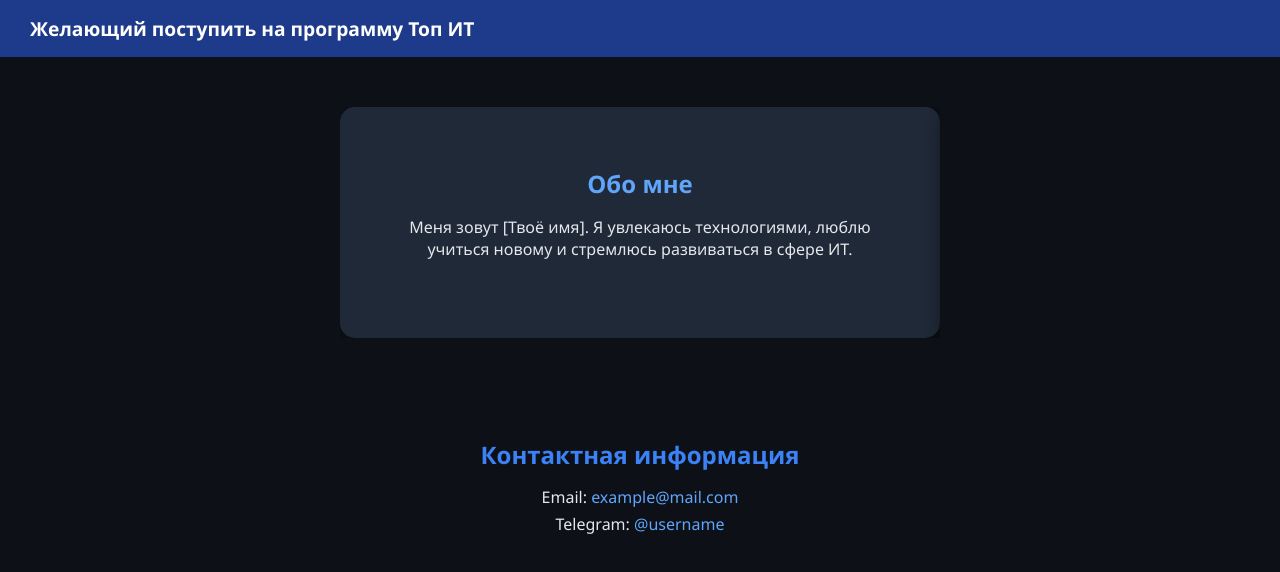
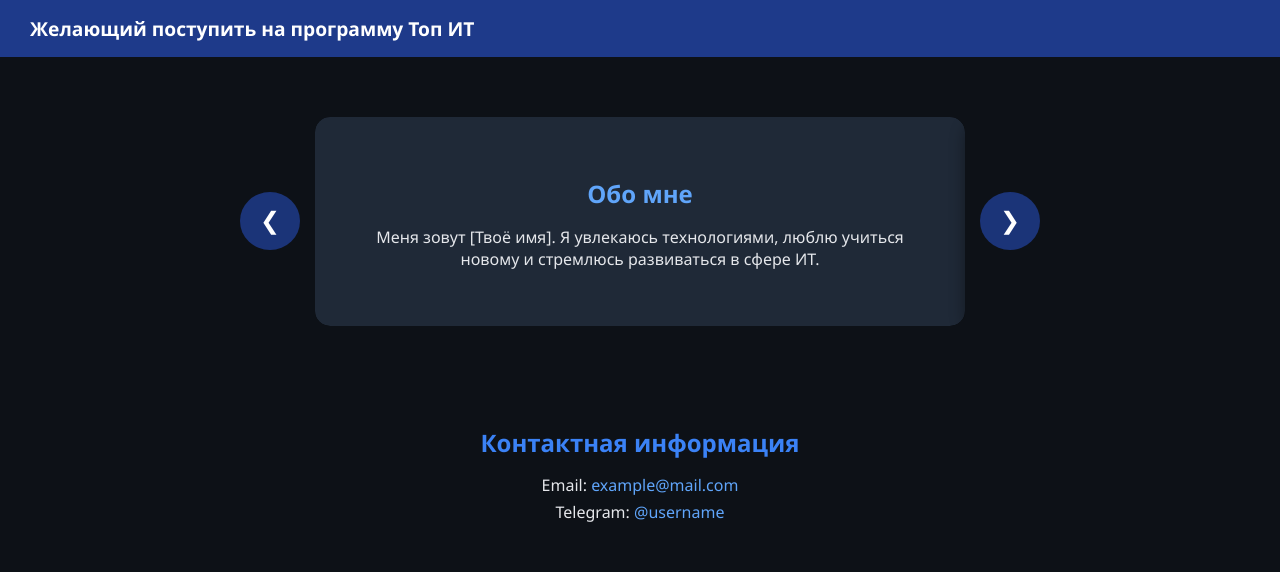
Before and after one commit to akhaD-max/about_me, a plain HTML site: page index.html in a window 1280 px wide. Drawn offline with Linux system fonts and the light colour scheme.

Commit message:
Update index.html

```diff
--- a/index.html
+++ b/index.html
@@ -21,11 +21,22 @@
       text-align: left;
     }
 
+    /* Внешний контейнер */
+    .carousel-wrapper {
+      display: flex;
+      align-items: center;
+      justify-content: center;
+      max-width: 800px;
+      margin: 60px auto;
+      position: relative;
+      gap: 15px;
+    }
+
+    /* Контейнер со слайдами */
     .carousel-container {
-      position: relative;
-      max-width: 600px;
-      margin: 50px auto;
+      flex: 1;
       overflow: hidden;
+      border-radius: 15px;
     }
 
     .carousel-slide {
@@ -48,11 +59,8 @@
       margin-bottom: 15px;
     }
 
-    /* Кнопки управления */
+    /* Стрелки */
     .carousel-btn {
-      position: absolute;
-      top: 50%;
-      transform: translateY(-50%);
       background: rgba(30,58,138,0.85);
       color: white;
       border: none;
@@ -61,14 +69,12 @@
       border-radius: 50%;
       font-size: 1.5rem;
       z-index: 10;
+      transition: background 0.3s;
     }
 
     .carousel-btn:hover {
       background: #2563eb;
     }
-
-    #prevBtn { left: -60px; }   /* Вынесена за блок */
-    #nextBtn { right: -60px; }  /* Вынесена за блок */
 
     .contacts {
       margin: 60px auto;
@@ -103,6 +109,8 @@
   </header>
 
   <!-- Карусель -->
+  <div class="carousel-wrapper">
+    <button class="carousel-btn" id="prevBtn">&#10094;</button>
     <div class="carousel-container">
       <div class="carousel-slide" id="carousel">
         <div class="carousel-item">
@@ -118,8 +126,7 @@
           <p>Участвовал(а) в учебных проектах, делал(а) сайты-визитки, решал(а) задачи по программированию и постепенно набираюсь опыта.</p>
         </div>
       </div>
-    <!-- Стрелки -->
-    <button class="carousel-btn" id="prevBtn">&#10094;</button>
+    </div>
     <button class="carousel-btn" id="nextBtn">&#10095;</button>
   </div>
 
```
Lines whose indentation alone changed are shown as unchanged.
